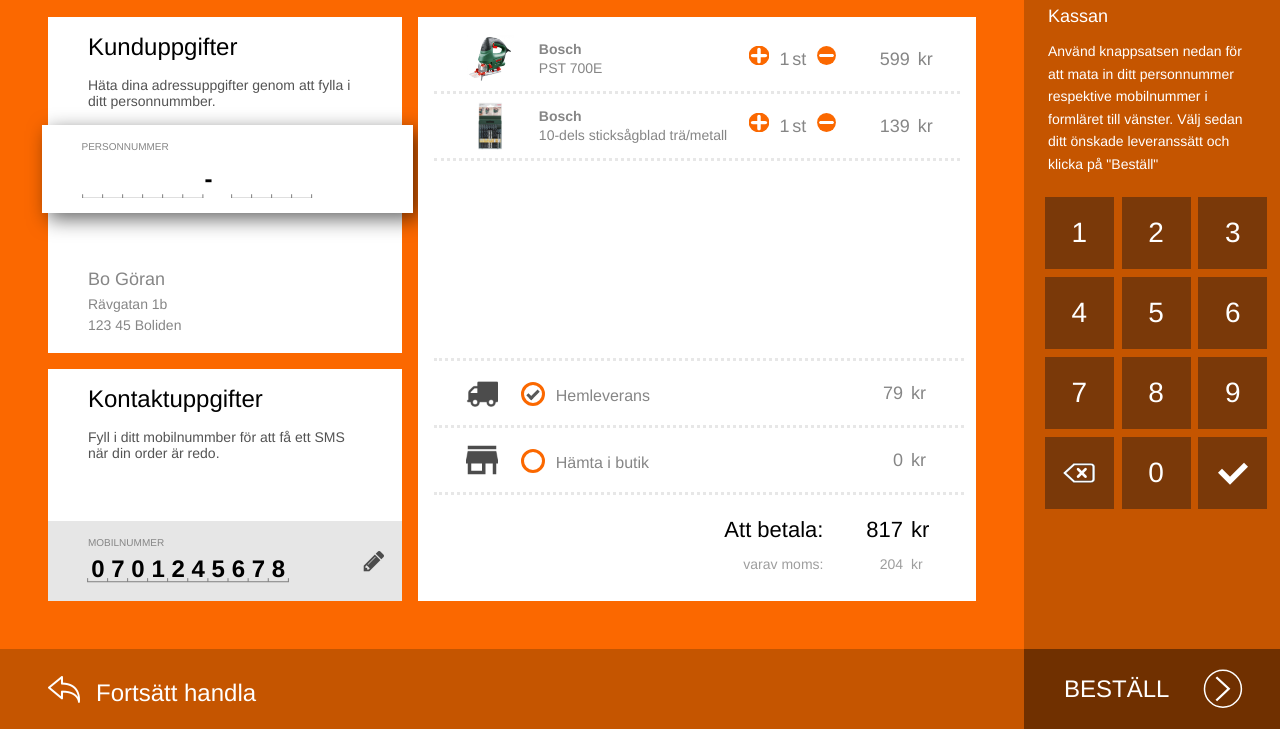
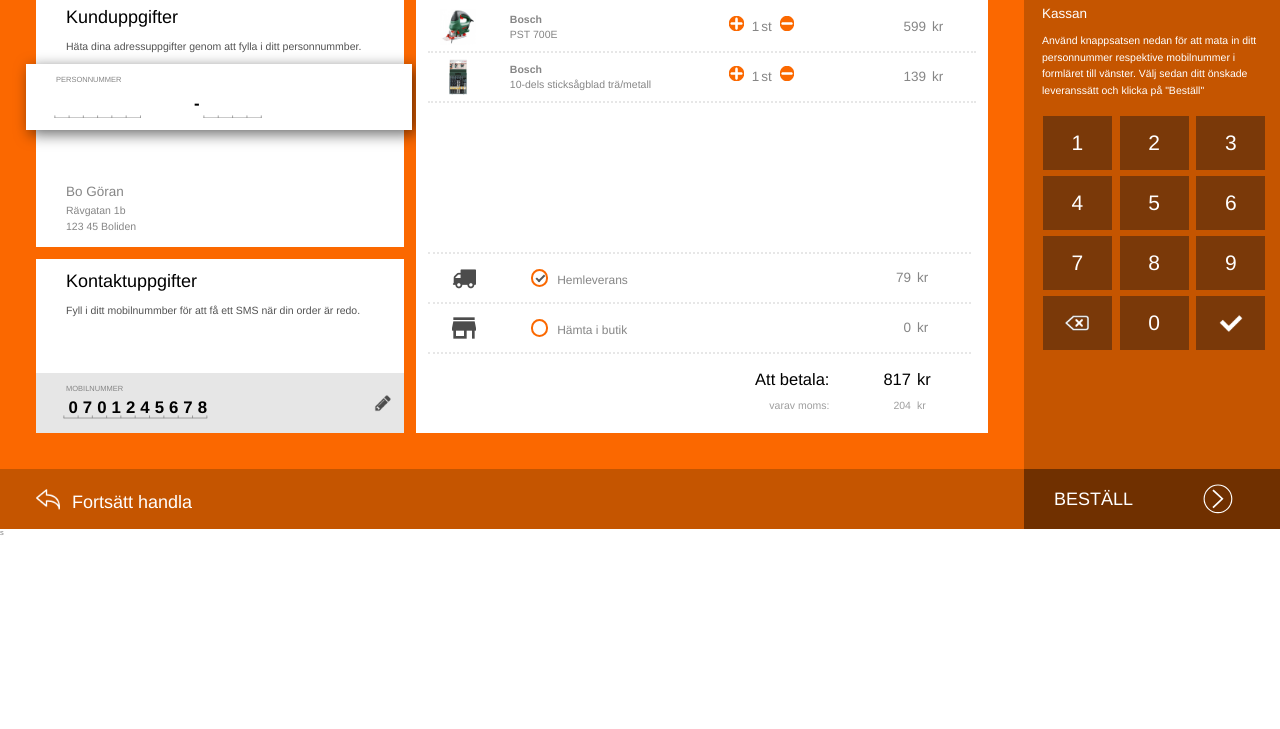
Before and after one commit to YAOrangeTime16/kiosk-test, a website: page index.html in a window 1280 px wide. Shown: the part 71-800 px from the top of the page. Drawn offline with nearby package versions, Linux system fonts and the light colour scheme.

Commit message:
added zoom

```diff
--- a/index.html
+++ b/index.html
@@ -166,5 +166,8 @@
 
   </main>
   <script src="src/js/concat.js"></script>
+  <script language="javascript">
+    if(screen.width<=1000) {document.write("<style>body{zoom:75%;}</style>");}
+  </script>
 </body>
-</html>
+</html>s
--- a/src/sass/style.scss
+++ b/src/sass/style.scss
@@ -253,7 +253,7 @@
     flex-direction: row;
     width: 80%;
     font-weight: 600;
-    font-size: 2.4em;
+    font-size: 1.4rem;
     height: 2rem;
     margin-left: auto;
     margin-right: auto;
@@ -263,7 +263,7 @@
 
   #first-digits {
     width: 38%;
-    letter-spacing: 0.42rem;
+    letter-spacing: 0.4rem;
     margin-top: 0.8rem;
     margin-left: 0.2rem;
 
@@ -278,7 +278,7 @@
   #last-digits {
     width: 35%;
     margin-left: 0.4rem;
-    letter-spacing: 0.42rem;
+    letter-spacing: 0.4rem;
     margin-top: 0.8rem;
   }
 
@@ -290,6 +290,7 @@
     height: 10%;
     margin-left: 2.4rem;
     margin-top: 0.5rem;
+    zoom: 95%;
   }
 
   .second-digits-svg {
@@ -300,6 +301,7 @@
     height: 10%;
     margin-left: 1rem;
     margin-top: 0.5rem;
+    zoom: 95%;
   }
 }
 
@@ -334,7 +336,7 @@
 
   .telephone {
     font-weight: 600;
-    font-size: 2.4em;
+    font-size: 1.4rem;
     letter-spacing: 0.42rem;
     margin-left: 2.7rem;
     margin-top: 0.4rem;
@@ -351,6 +353,7 @@
     width: 85%;
     height: 10%;
     z-index: 100;
+    zoom: 95%;
   }
 }
 
@@ -457,7 +460,7 @@
   height: 3rem;
   width: 3rem;
   display: inline-block;
-  margin: 0.5rem 0.5rem 0.5rem 2rem;
+  margin: 0.5rem 0.5rem 0.5rem 1rem;
 }
 
 .item1 {
@@ -478,7 +481,7 @@
 
 .order-items > li {
   display: grid;
-  grid-template-columns: 20% 40% 20% 12% 10%;
+  grid-template-columns: 15% 40% 25% 12% 10%;
   grid-template-rows: 4rem;
   border-bottom: 3px dotted $color-light-grey;
   line-height: 4rem;
@@ -519,7 +522,7 @@
 }
 
 .delivery-types > li:not(:last-child){
-  grid-template-columns: 20% 63% 7% 10%;
+  grid-template-columns: 15% 68% 7% 10%;
   border-bottom: 3px dotted $color-light-grey;
 }
 
@@ -554,6 +557,7 @@
     font-size: 1.6em;
     cursor: pointer;
     display: block;
+    margin-left: 3rem;
   }
 
   label::before,
```
Also changed, not shown: src/css/style.css.
